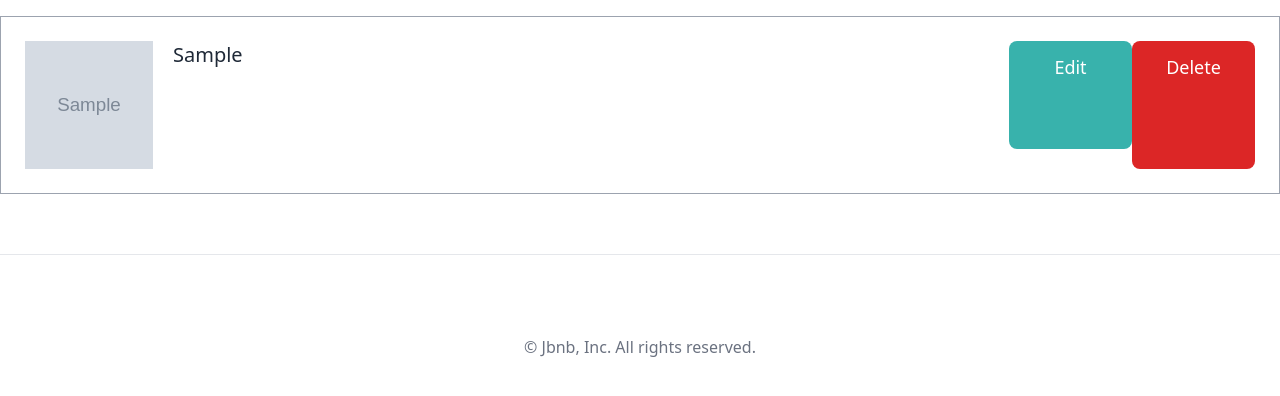
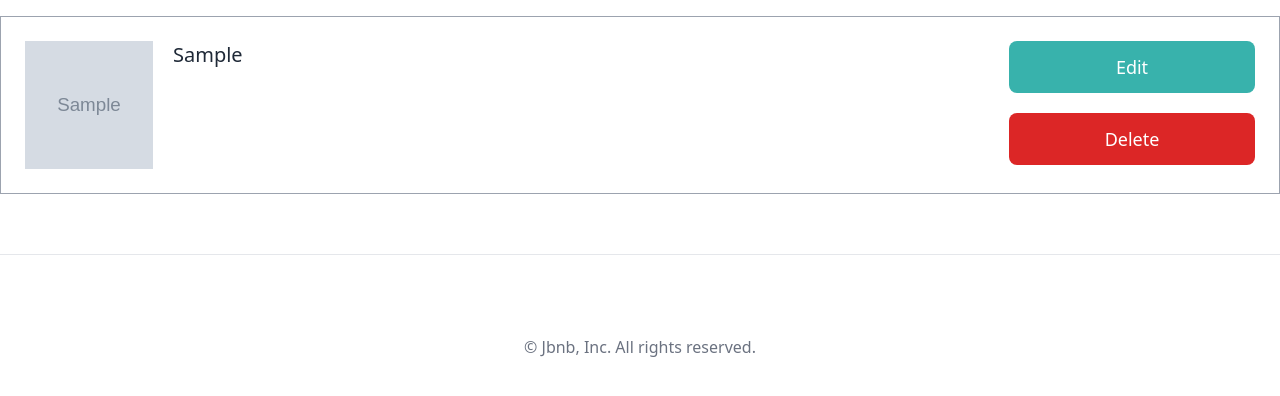
Before and after one commit to jing341/Jbnb, a Django app: page /rooms/1/photos/ in a window 1280 px wide. Shown: the part 80-476 px from the top of the page. Run offline with Django 3.2, Linux system fonts and the light colour scheme; a user stored in the database is signed in; tables that the repository leaves empty hold one stand-in row (values such as "Sample post"); grey boxes marked "Sample" are stand-in pictures; style sheets or scripts are compiled from the project's sources; some libraries are stand-ins or nearby versions.

Commit message:
#23.2 Room Photos part Two - css fix

```diff
--- a/templates/rooms/room_photos.html
+++ b/templates/rooms/room_photos.html
@@ -19,7 +19,7 @@
                 <img src="{{photo.file.url}}" class="w-32 h-32" />
                 <span class="ml-5 text-xl">{{photo.caption}}</span>
             </div>
-            <div class="flex flex-cl w-1/5">
+            <div class="flex flex-col w-1/5">
                 <a class="btn-link mb-5 bg-teal-500" href="#">Edit</a>
                 <a class="btn-link bg-red-600" href="#">Delete</a>
             </div>
```
